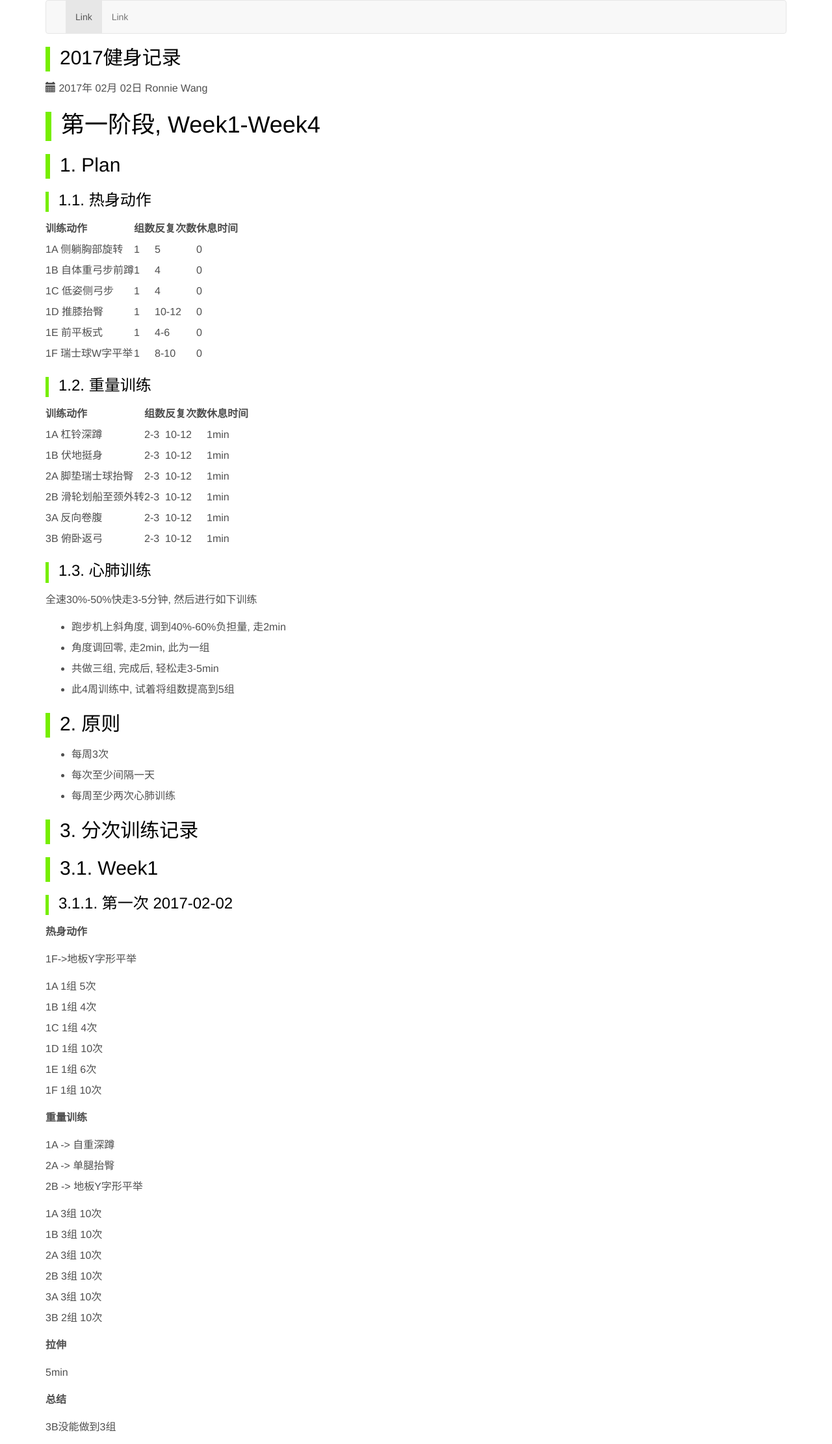
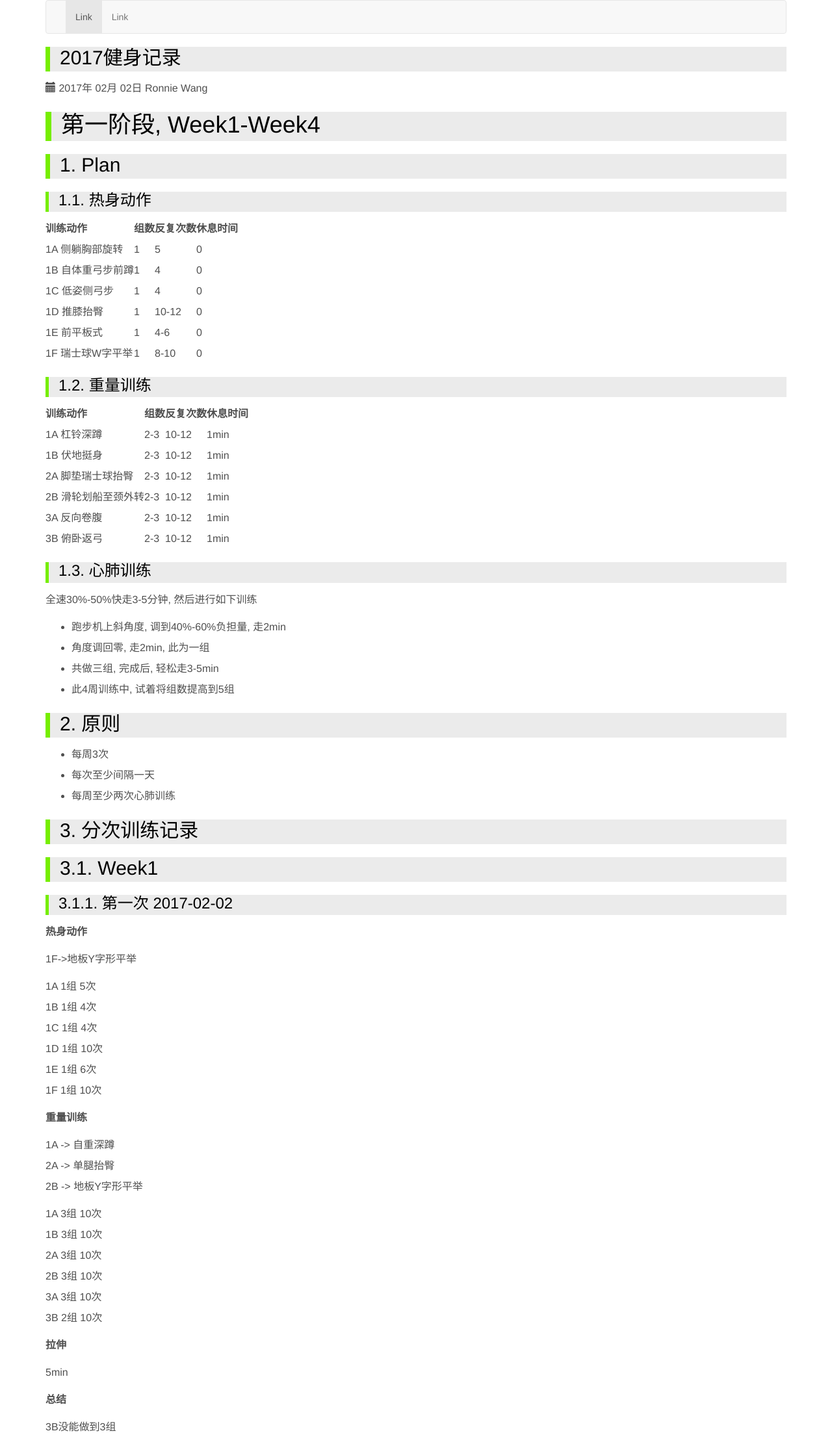
Before and after one commit to ronniewang/ronniewang.github.io, a Jekyll site: the page built from _posts/2017-02-02-2017健身记录.md, in a window 1280 px wide. Shown: the whole page at 65% size. Built offline with Jekyll 4.4.1, drawn with Linux system fonts in a browser that asks for light colours.

Commit message:
add background color

```diff
--- a/_layouts/default.html
+++ b/_layouts/default.html
@@ -27,6 +27,7 @@
             border-left: 9px solid #76EE00;
             padding-left: 15px;
             padding-bottom: 5px;
+            background-color: #EBEBEB;
         }
 
         h2 {
@@ -34,6 +35,7 @@
             border-left: 7px solid #76EE00;
             padding-left: 15px;
             padding-bottom: 5px;
+            background-color: #EBEBEB;
         }
 
         h3 {
@@ -41,6 +43,7 @@
             border-left: 5px solid #76EE00;
             padding-left: 15px;
             padding-bottom: 5px;
+            background-color: #EBEBEB;
         }
 
         .content {
```
